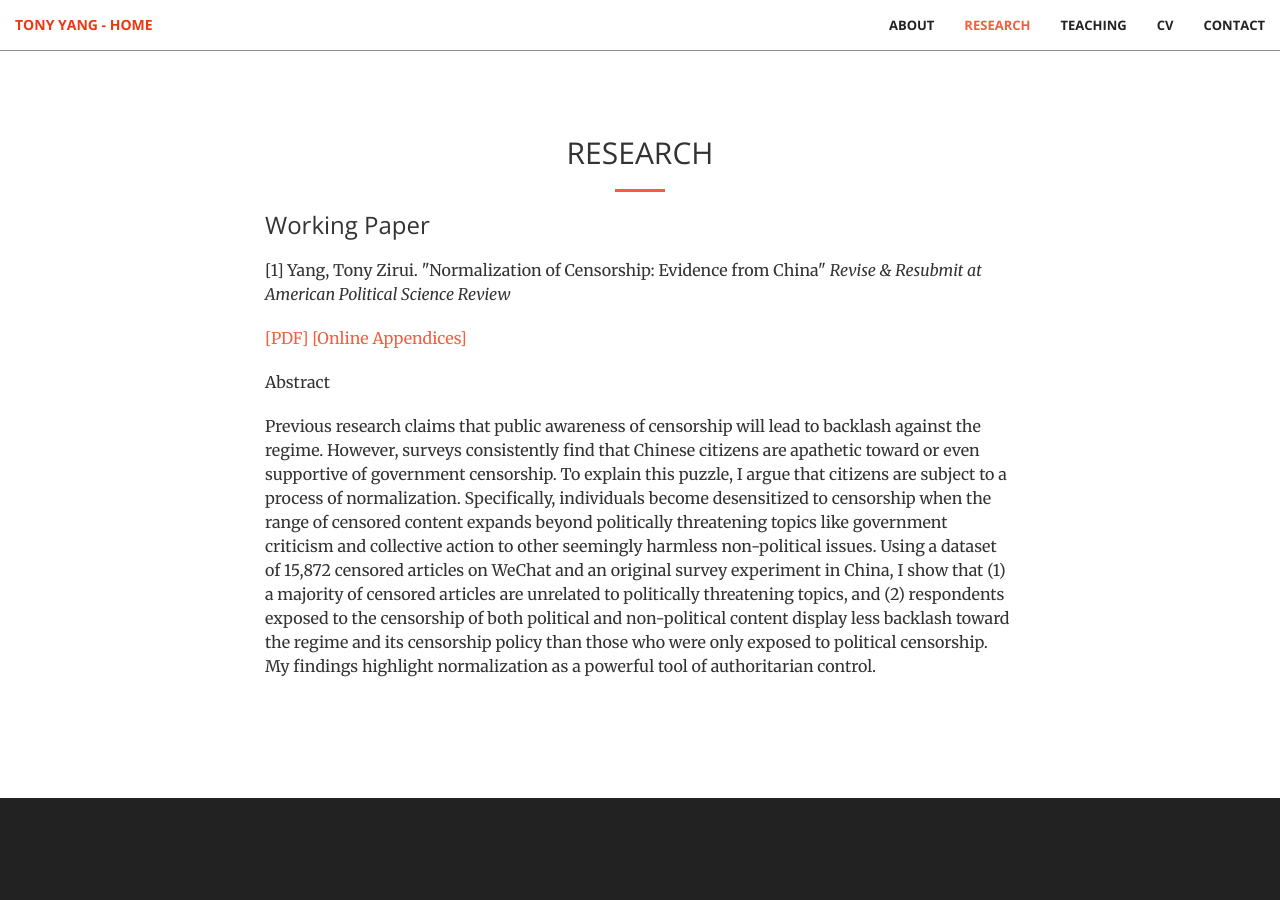
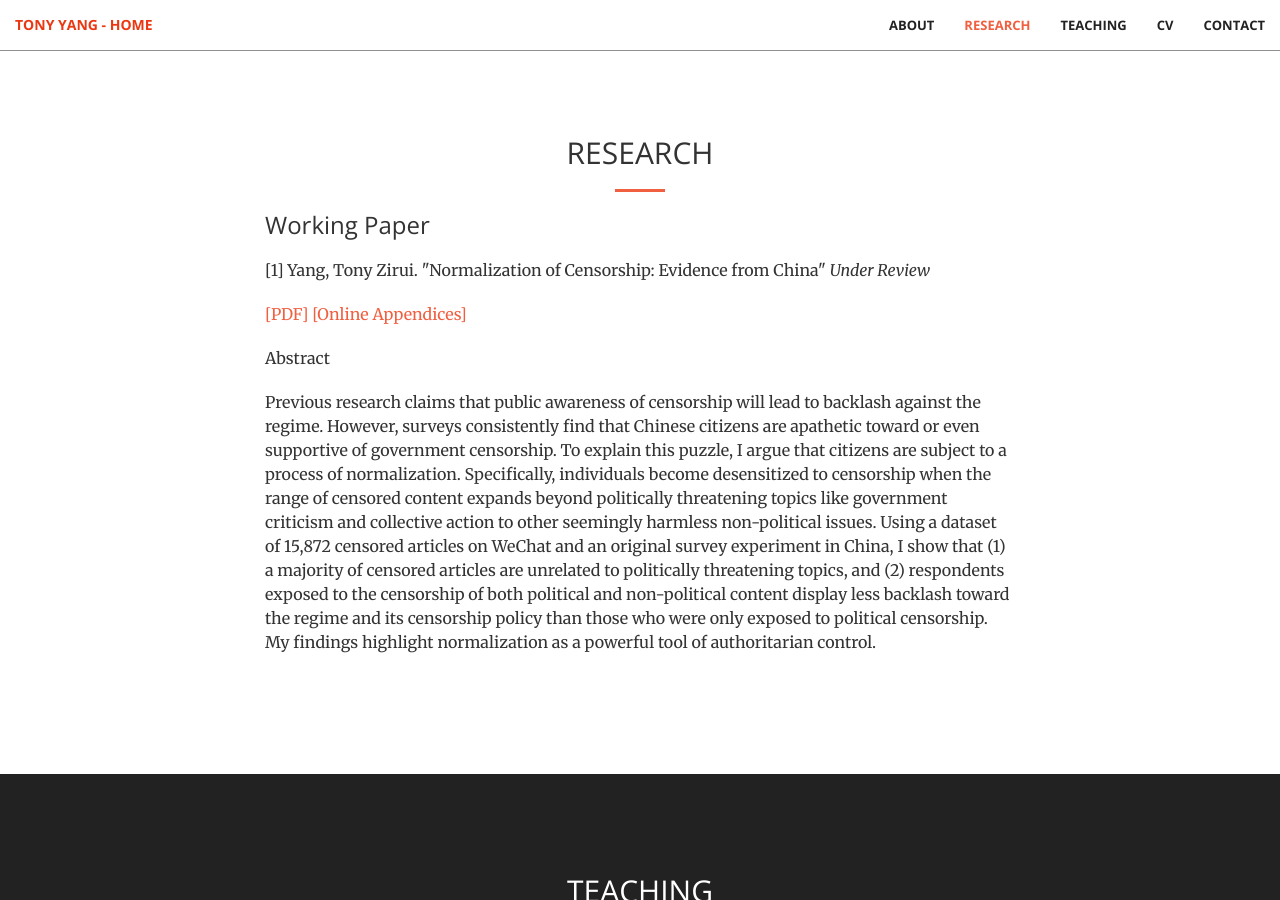
Before and after one commit to tonyhsfz/website, a Jekyll site: the page built from index.html, in a window 1280 px wide and 900 px high, scrolled down 1680 px. Built offline with Jekyll 4.4.1, drawn with Linux system fonts in a browser that asks for light colours.

Commit message:
Update publication.html

```diff
--- a/_includes/publication.html
+++ b/_includes/publication.html
@@ -6,7 +6,7 @@
                 <hr>
                 <h3 class="section-heading">Working Paper</h3>
                     <p></p>
-<p>[1] Yang, Tony Zirui. "Normalization of Censorship: Evidence from China" <i>Revise & Resubmit at American Political Science Review</i> </p>
+<p>[1] Yang, Tony Zirui. "Normalization of Censorship: Evidence from China" <i>Under Review</i> </p>
                    <p> <a href="/img/Censorship_Yang.pdf">[PDF]</a>
                     <a href="/img/Censorship_Appendices.pdf">[Online Appendices]</a></p>
 <p> Abstract </p>
```
